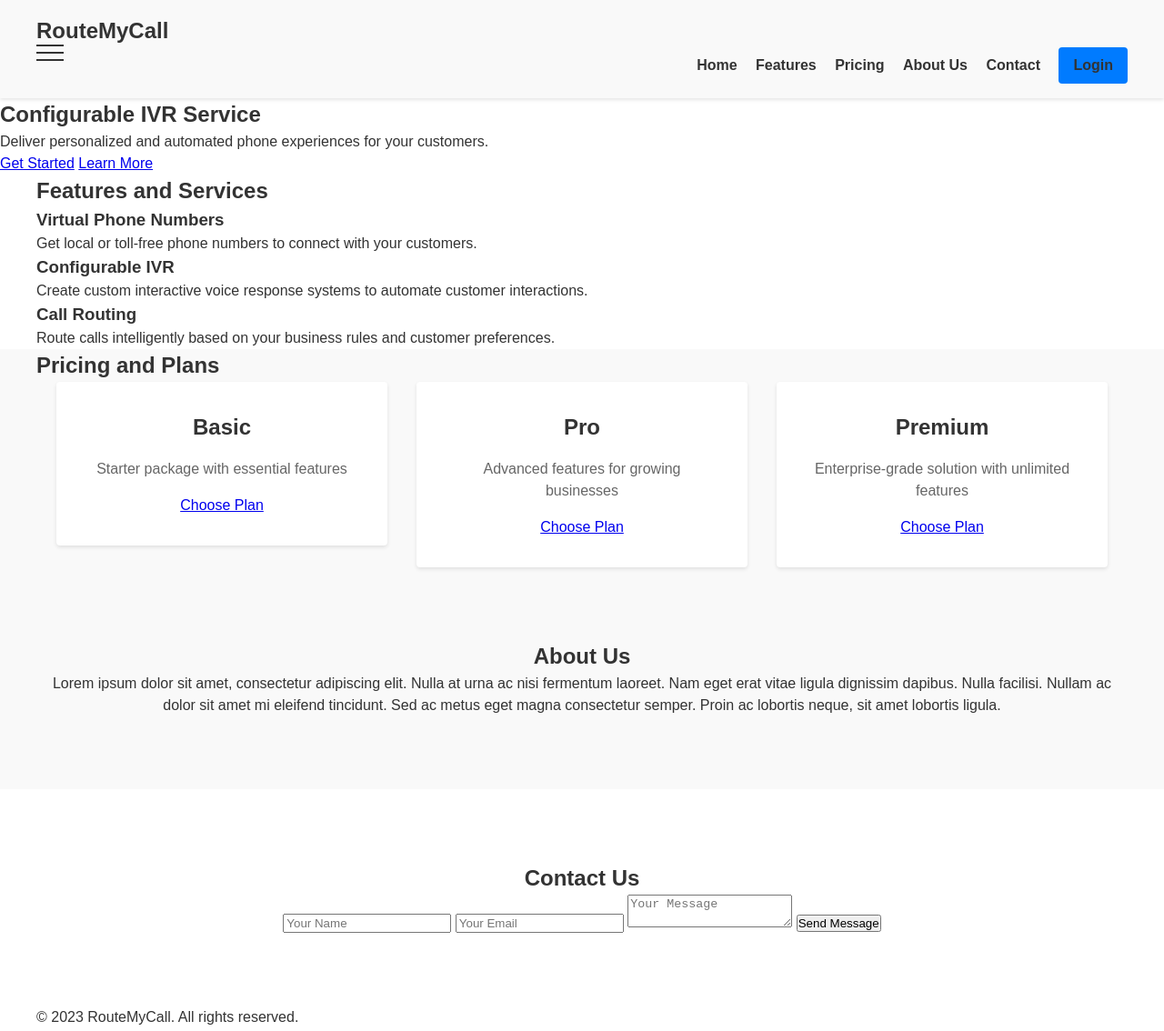
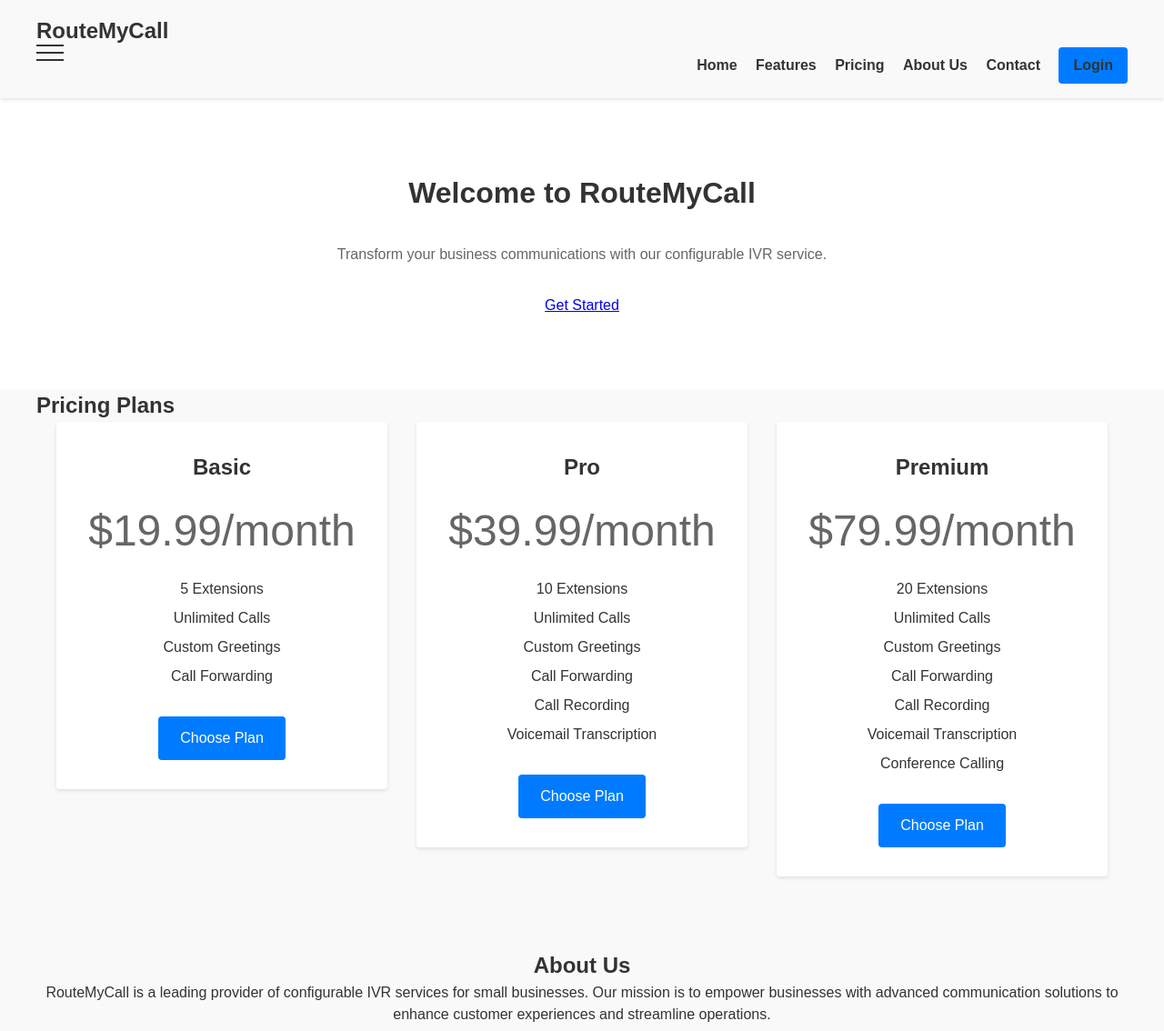
Before and after one commit to rajauppal/ivrhost, a plain HTML site: page index.html in a window 1280 px wide. Shown: the top 1134 px of the page at 91% size. Drawn offline with Linux system fonts and the light colour scheme.

Commit message:
Update index.html

```diff
--- a/index.html
+++ b/index.html
@@ -27,56 +27,55 @@
     </div>
   </header>
 
-  <section id="hero">
-    <div class="hero-content">
-      <h1>Configurable IVR Service</h1>
-      <p>Deliver personalized and automated phone experiences for your customers.</p>
-      <div class="cta-buttons">
-        <a href="#" class="btn">Get Started</a>
-        <a href="#" class="btn btn-secondary">Learn More</a>
-      </div>
-    </div>
-  </section>
-
-  <section id="features">
+  <section class="main-section">
     <div class="container">
-      <h2>Features and Services</h2>
-      <div class="feature">
-        <i class="fas fa-phone"></i>
-        <h3>Virtual Phone Numbers</h3>
-        <p>Get local or toll-free phone numbers to connect with your customers.</p>
-      </div>
-      <div class="feature">
-        <i class="fas fa-cogs"></i>
-        <h3>Configurable IVR</h3>
-        <p>Create custom interactive voice response systems to automate customer interactions.</p>
-      </div>
-      <div class="feature">
-        <i class="fas fa-recycle"></i>
-        <h3>Call Routing</h3>
-        <p>Route calls intelligently based on your business rules and customer preferences.</p>
-      </div>
+      <h2>Welcome to RouteMyCall</h2>
+      <p>Transform your business communications with our configurable IVR service.</p>
+      <a href="#" class="button">Get Started</a>
     </div>
   </section>
 
   <section id="pricing">
     <div class="container">
-      <h2>Pricing and Plans</h2>
+      <h2>Pricing Plans</h2>
       <div class="pricing-table">
         <div class="plan">
           <h3>Basic</h3>
-          <p>Starter package with essential features</p>
-          <a href="#" class="btn">Choose Plan</a>
+          <p class="price">$19.99/month</p>
+          <ul class="features">
+            <li>5 Extensions</li>
+            <li>Unlimited Calls</li>
+            <li>Custom Greetings</li>
+            <li>Call Forwarding</li>
+          </ul>
+          <a href="#" class="button">Choose Plan</a>
         </div>
         <div class="plan">
           <h3>Pro</h3>
-          <p>Advanced features for growing businesses</p>
-          <a href="#" class="btn">Choose Plan</a>
+          <p class="price">$39.99/month</p>
+          <ul class="features">
+            <li>10 Extensions</li>
+            <li>Unlimited Calls</li>
+            <li>Custom Greetings</li>
+            <li>Call Forwarding</li>
+            <li>Call Recording</li>
+            <li>Voicemail Transcription</li>
+          </ul>
+          <a href="#" class="button">Choose Plan</a>
         </div>
         <div class="plan">
           <h3>Premium</h3>
-          <p>Enterprise-grade solution with unlimited features</p>
-          <a href="#" class="btn">Choose Plan</a>
+          <p class="price">$79.99/month</p>
+          <ul class="features">
+            <li>20 Extensions</li>
+            <li>Unlimited Calls</li>
+            <li>Custom Greetings</li>
+            <li>Call Forwarding</li>
+            <li>Call Recording</li>
+            <li>Voicemail Transcription</li>
+            <li>Conference Calling</li>
+          </ul>
+          <a href="#" class="button">Choose Plan</a>
         </div>
       </div>
     </div>
@@ -85,18 +84,19 @@
   <section id="about">
     <div class="container">
       <h2>About Us</h2>
-      <p>Lorem ipsum dolor sit amet, consectetur adipiscing elit. Nulla at urna ac nisi fermentum laoreet. Nam eget erat vitae ligula dignissim dapibus. Nulla facilisi. Nullam ac dolor sit amet mi eleifend tincidunt. Sed ac metus eget magna consectetur semper. Proin ac lobortis neque, sit amet lobortis ligula.</p>
+      <p>RouteMyCall is a leading provider of configurable IVR services for small businesses. Our mission is to empower businesses with advanced communication solutions to enhance customer experiences and streamline operations.</p>
     </div>
   </section>
 
   <section id="contact">
     <div class="container">
       <h2>Contact Us</h2>
-      <form>
+      <p>Have questions or want to learn more? Reach out to us.</p>
+      <form class="contact-form">
         <input type="text" name="name" placeholder="Your Name" required>
         <input type="email" name="email" placeholder="Your Email" required>
         <textarea name="message" placeholder="Your Message" required></textarea>
-        <button type="submit" class="btn">Send Message</button>
+        <button type="submit">Submit</button>
       </form>
     </div>
   </section>
@@ -106,7 +106,7 @@
       <p>&copy; 2023 RouteMyCall. All rights reserved.</p>
     </div>
   </footer>
+
   <script src="script.js"></script>
-
 </body>
 </html>
```
